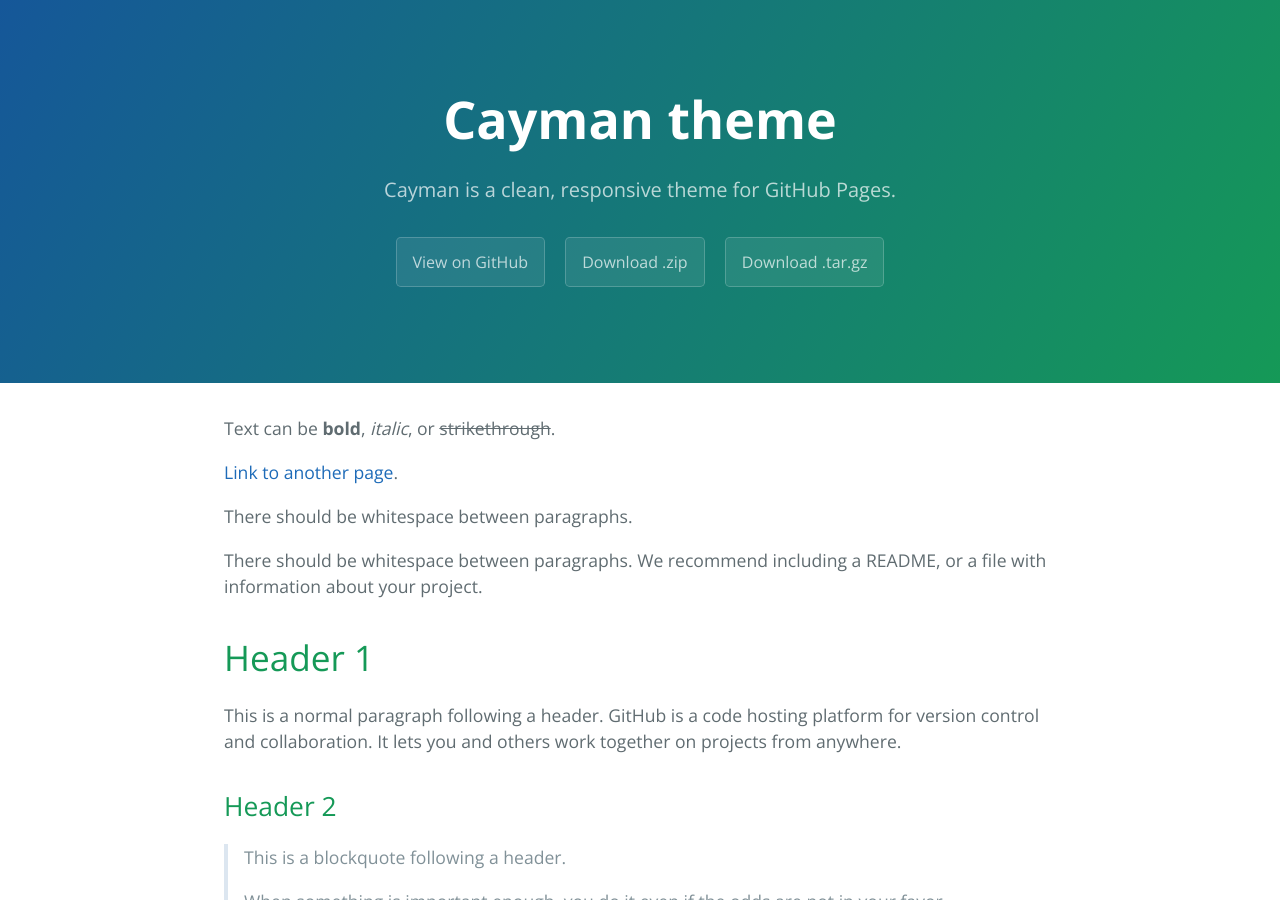
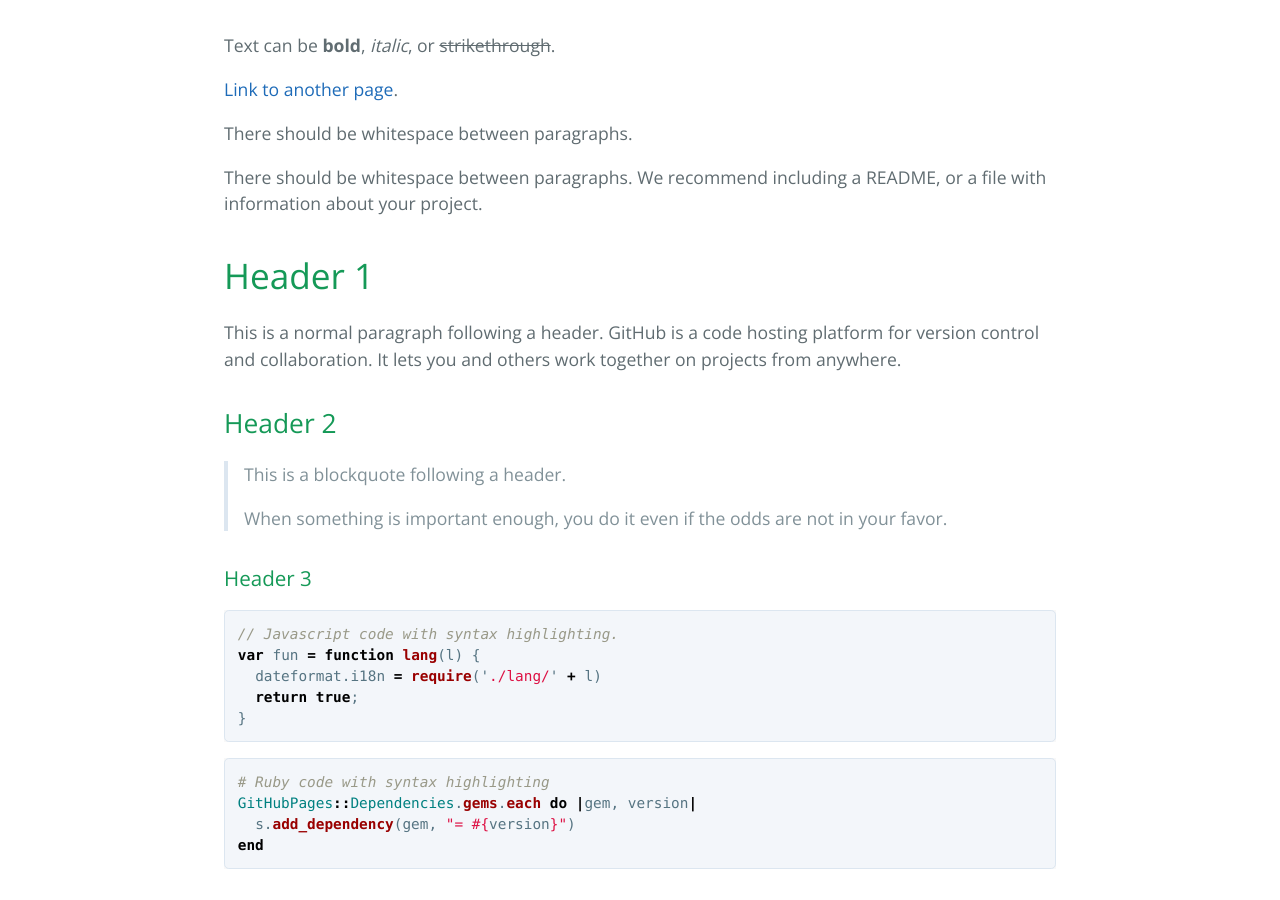
Before and after one commit to mwerror/cayman, a Jekyll site: the page built from index.md, in a window 1280 px wide and 900 px high. Built offline with Jekyll 4.4.1, drawn with Linux system fonts in a browser that asks for light colours.

Commit message:
Update default.html

```diff
--- a/_layouts/default.html
+++ b/_layouts/default.html
@@ -22,18 +22,6 @@
   <body>
     <a id="skip-to-content" href="#content">Skip to the content.</a>
 
-    <header class="page-header" role="banner">
-      <h1 class="project-name">{{ page.title | default: site.title | default: site.github.repository_name }}</h1>
-      <h2 class="project-tagline">{{ page.description | default: site.description | default: site.github.project_tagline }}</h2>
-      {% if site.github.is_project_page %}
-        <a href="{{ site.github.repository_url }}" class="btn">View on GitHub</a>
-      {% endif %}
-      {% if site.show_downloads %}
-        <a href="{{ site.github.zip_url }}" class="btn">Download .zip</a>
-        <a href="{{ site.github.tar_url }}" class="btn">Download .tar.gz</a>
-      {% endif %}
-    </header>
-
     <main id="content" class="main-content" role="main">
       {{ content }}
 
```
